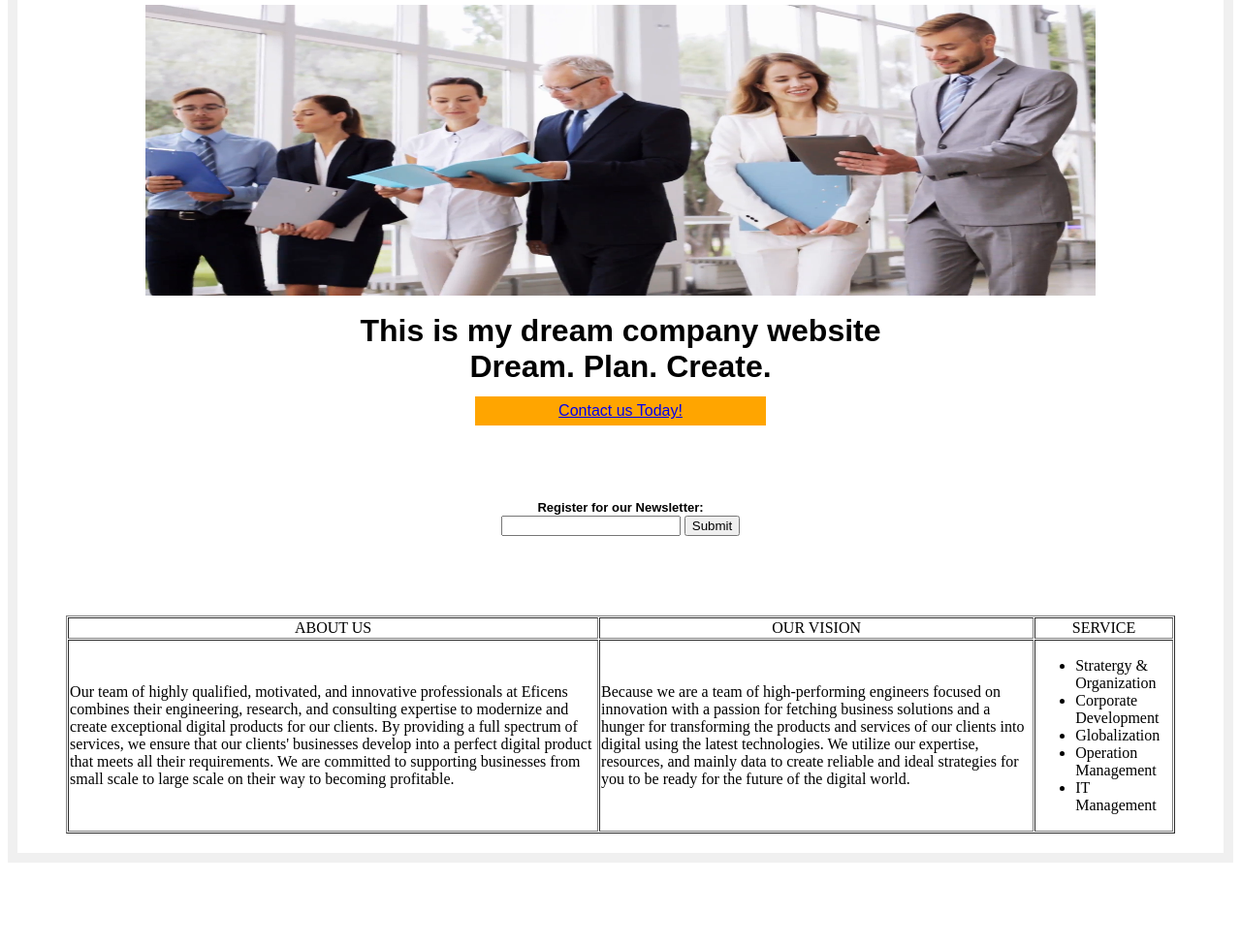
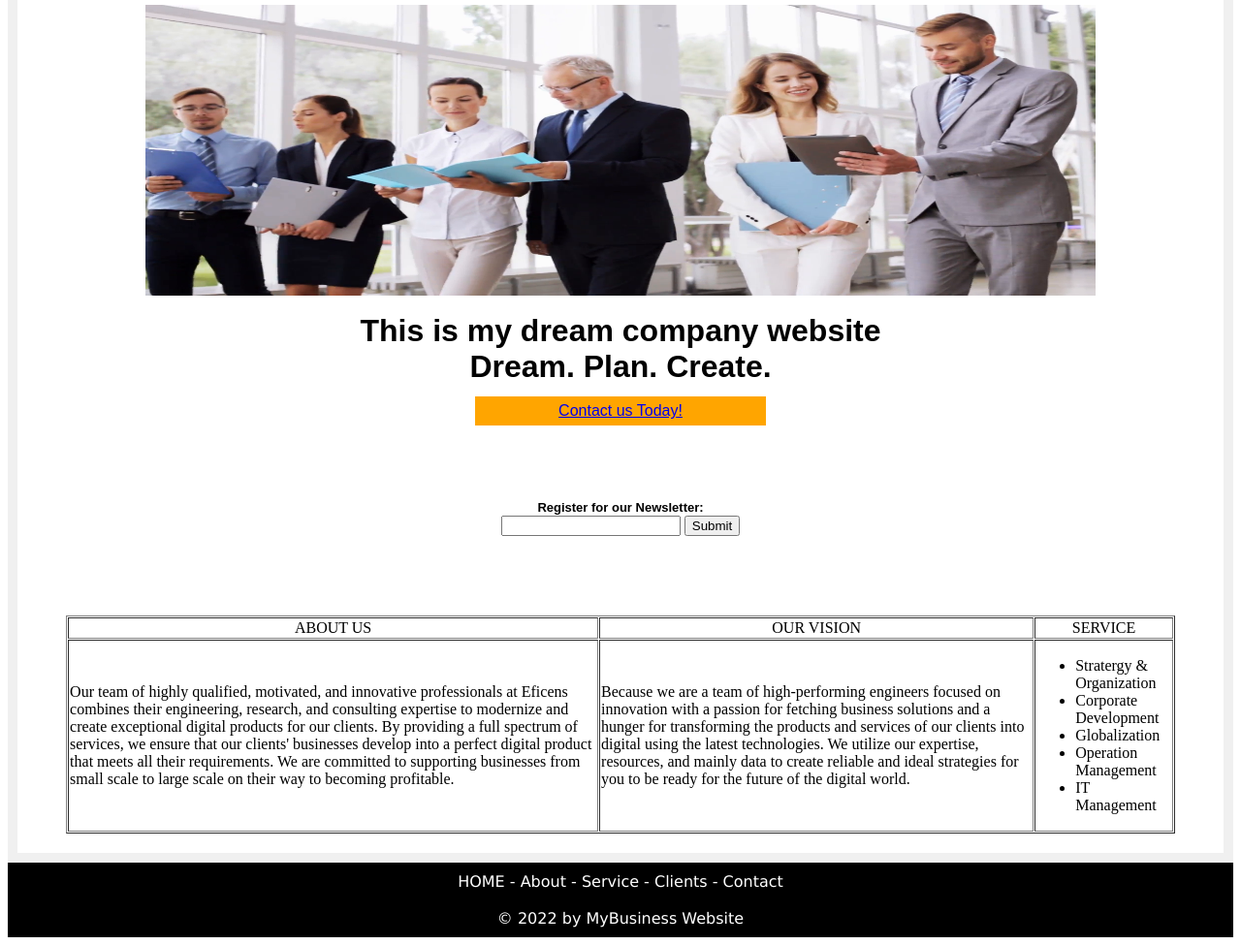
Before and after one commit to Anurag96/Anurag96.github.io, a plain HTML site: page HTML_PROJECT/WEB_PROJECT_1/webproject.html in a window 1280 px wide. Shown: the part 168-1143 px from the top of the page at 97% size. Before the commit the page ends 1066 px from the top, so only its background shows below. Drawn offline with Linux system fonts and the light colour scheme.

Commit message:
Adding Footer with help of tables

```diff
--- a/HTML_PROJECT/WEB_PROJECT_1/webproject.html
+++ b/HTML_PROJECT/WEB_PROJECT_1/webproject.html
@@ -119,5 +119,15 @@
             </td>
         </tr>
     </table>
+    <table width="100%" cellspacing="5" cellpadding="5" border="0" bgcolor="#000000">
+        <tr>
+            <td align="center">
+                <font face="Verdana, arial, helvetica, sans-serif" color="white">
+                    HOME - About - Service - Clients - Contact <br/><br/>
+                    &copy; 2022 by MyBusiness Website
+                </font>
+            </td>
+        </tr>
+    </table>
 </body>
 </html>
```
Also changed, not shown: 2 other files.
